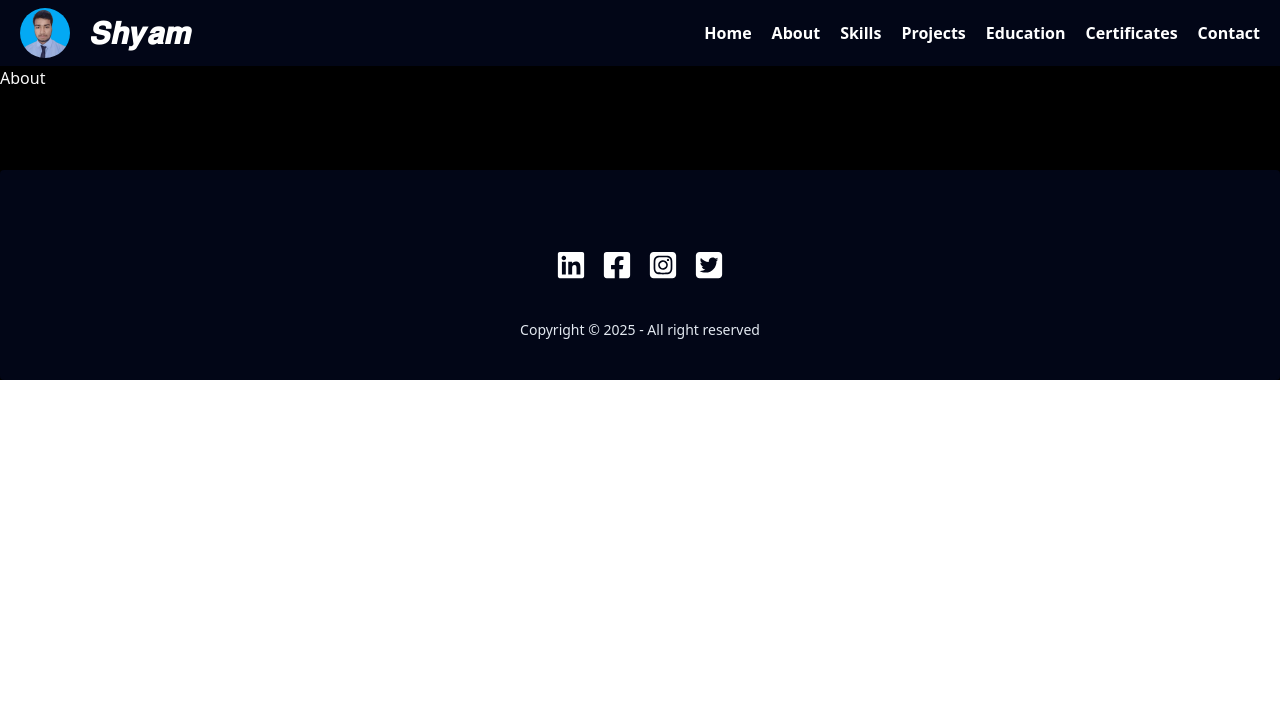
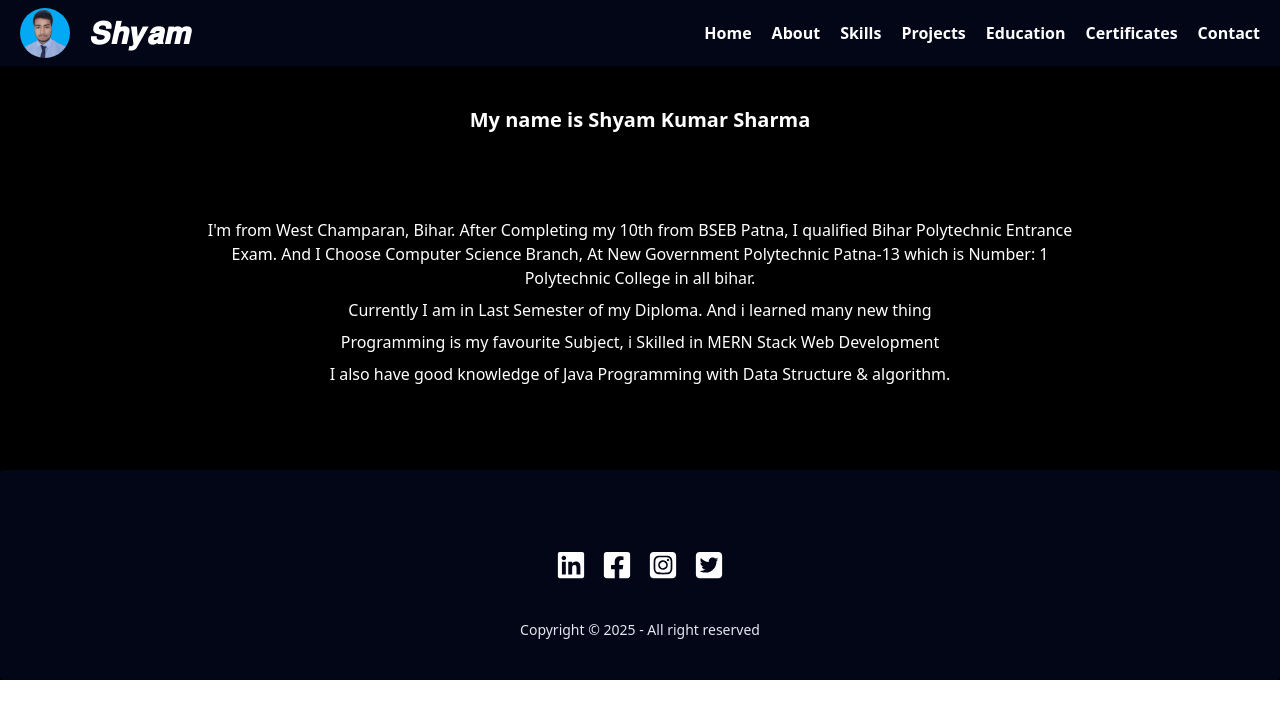
Before and after one commit to shyamkrsh/portfolio, a React (Vite) app in the folder frontend/: page /about in a window 1280 px wide. Shown: the top 718 px of the page. Built offline with nearby package versions, Linux system fonts and the light colour scheme.

Commit message:
about page added

```diff
--- /dev/null
+++ b/frontend/src/components/About.jsx
@@ -0,0 +1,17 @@
+import React from 'react'
+
+function About() {
+    return (
+        <div className='flex flex-col items-center justify-center'>
+            <h1 className='text-xl font-semibold text-center mt-10'>My name is Shyam Kumar Sharma </h1>
+            <div className='mt-20 w-[70%]'>
+                <p className='p-1 text-center'>I'm from West Champaran, Bihar.  After Completing my 10th from BSEB Patna, I qualified Bihar Polytechnic Entrance Exam. And I Choose Computer Science Branch, At New Government Polytechnic Patna-13 which is Number: 1 Polytechnic College in all bihar.</p>
+                <p className='p-1 text-center'>Currently I am in Last Semester of my Diploma. And i learned many new thing</p>
+                <p className='p-1 text-center'>Programming is my favourite Subject, i Skilled in MERN Stack Web Development</p>
+                <p className='p-1 text-center'>I also have good knowledge of Java Programming with Data Structure & algorithm.</p>
+            </div>
+        </div>
+    )
+}
+
+export default About
--- a/frontend/src/pages/AboutPage.jsx
+++ b/frontend/src/pages/AboutPage.jsx
@@ -1,8 +1,11 @@
 import React from 'react'
+import About from '../components/About'
 
 function AboutPage() {
   return (
-    <div>About</div>
+    <div>
+      <About/>
+    </div>
   )
 }
 
```
